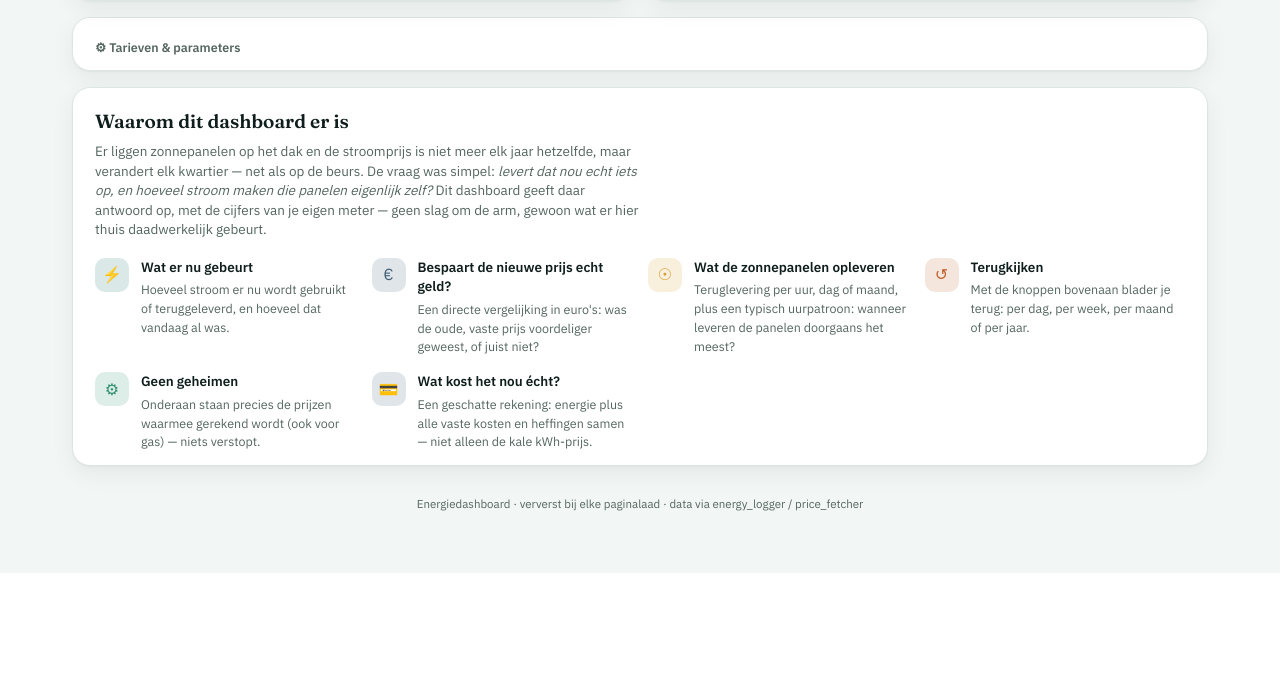
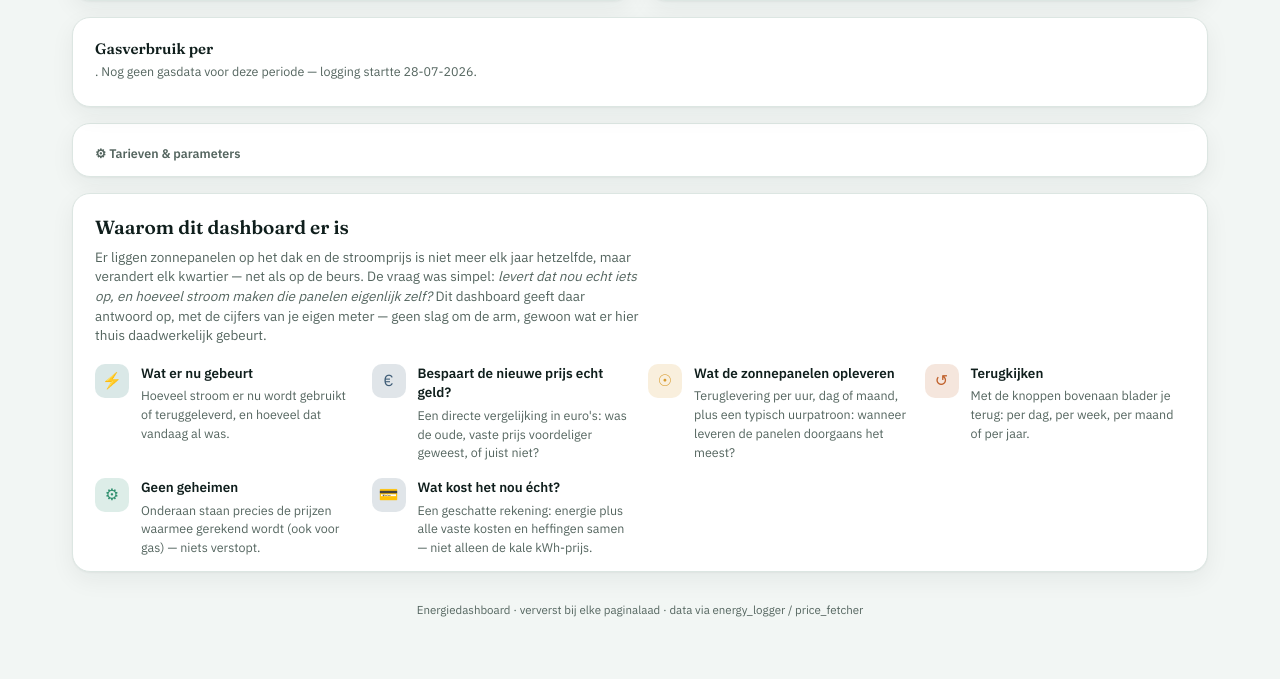
Before and after one commit to jacobv32424/energiedashboard, a Flask app: template templates/dashboard.html in a window 1280 px wide. Shown: the part 1026-1705 px from the top of the page. Before the commit the page ends 1599 px from the top, so only its background shows below. Run offline with Flask 3, Linux system fonts and the light colour scheme; the template is opened without the code that fills it, so the values that code supplies are empty.

Commit message:
Gasverbruik-grafiek toevoegen (per uur/dag/maand, afhankelijk van periode)
Analoog aan de elektriciteitsverbruik-grafiek, met een eigen kleur.
Toont terecht niets voor periodes van vóór 28-07-2026 (toen gaslogging
startte). Handleiding bijgewerkt.

Co-Authored-By: Claude Sonnet 5 <noreply@anthropic.com>

```diff
--- a/app.py
+++ b/app.py
@@ -35,6 +35,7 @@ def dashboard():
         rekening=dataset.geschatte_rekening(kosten),
         vermogen=dataset.vermogen_serie(periode, referentie),
         verbruik=dataset.verbruik_per_periode(periode, referentie),
+        gas=dataset.gas_per_periode(periode, referentie),
         zonpatroon=dataset.zonpatroon_per_uur(),
         kosten=kosten,
         periode=periode,
--- a/dataset.py
+++ b/dataset.py
@@ -222,6 +222,40 @@ def verbruik_per_periode(periode: str, referentie: date) -> list[dict]:
             "label": labels[sleutel],
             "import_kwh": round(max(0.0, v["laatste_import"] - v["eerste_import"]), 3),
             "export_kwh": round(max(0.0, v["laatste_export"] - v["eerste_export"]), 3),
+        })
+    return resultaat
+
+
+def gas_per_periode(periode: str, referentie: date) -> list[dict]:
+    """Gasverbruik (m3), gebucket op dezelfde granulariteit als
+    verbruik_per_periode(). Alleen import -- gas heeft geen teruglevering.
+    Gas wordt pas sinds 28-07-2026 gelogd, dus oudere periodes tonen niets."""
+    start_utc, eind_utc = _periode_grenzen(periode, referentie)
+    granulariteit = _BUCKET_PER_PERIODE[periode]
+
+    conn = _connect()
+    rijen = conn.execute(
+        "SELECT timestamp, gas_m3 FROM metingen "
+        "WHERE timestamp >= ? AND timestamp < ? AND gas_m3 IS NOT NULL ORDER BY timestamp ASC",
+        (start_utc.isoformat(), eind_utc.isoformat()),
+    ).fetchall()
+    conn.close()
+
+    per_bucket: dict[str, dict] = {}
+    labels: dict[str, str] = {}
+    for r in rijen:
+        sleutel, label = _bucket_info(r["timestamp"], granulariteit)
+        labels[sleutel] = label
+        if sleutel not in per_bucket:
+            per_bucket[sleutel] = {"eerste": r["gas_m3"]}
+        per_bucket[sleutel]["laatste"] = r["gas_m3"]
+
+    resultaat = []
+    for sleutel in sorted(per_bucket):
+        v = per_bucket[sleutel]
+        resultaat.append({
+            "label": labels[sleutel],
+            "gas_m3": round(max(0.0, v["laatste"] - v["eerste"]), 3),
         })
     return resultaat
 
--- a/templates/dashboard.html
+++ b/templates/dashboard.html
@@ -16,19 +16,20 @@
   --import:#C1622D;        /* verbruik van het net */
   --export:#D89B2E;        /* teruglevering / zon */
   --prijs:#3E5C76;         /* dynamische prijs */
+  --gas:#5B7FA6;           /* gas */
   --goed:#2F8F6E; --schaduw: 0 1px 2px rgba(15,30,28,.04), 0 8px 24px rgba(15,30,28,.06);
 }
 :root[data-theme="dark"]{
   --papier:#0E1A19; --paneel:#152423; --inkt:#EAF2EF; --inkt-zacht:#93A6A0;
   --lijn:#233634;
-  --accent:#4FBDB6; --import:#E8895B; --export:#F0C05C; --prijs:#7C9CC0; --goed:#5FC79A;
+  --accent:#4FBDB6; --import:#E8895B; --export:#F0C05C; --prijs:#7C9CC0; --gas:#8FADD6; --goed:#5FC79A;
   --schaduw: 0 1px 2px rgba(0,0,0,.2), 0 12px 28px rgba(0,0,0,.35);
 }
 @media (prefers-color-scheme: dark){
   :root:not([data-theme="light"]){
     --papier:#0E1A19; --paneel:#152423; --inkt:#EAF2EF; --inkt-zacht:#93A6A0;
     --lijn:#233634;
-    --accent:#4FBDB6; --import:#E8895B; --export:#F0C05C; --prijs:#7C9CC0; --goed:#5FC79A;
+    --accent:#4FBDB6; --import:#E8895B; --export:#F0C05C; --prijs:#7C9CC0; --gas:#8FADD6; --goed:#5FC79A;
     --schaduw: 0 1px 2px rgba(0,0,0,.2), 0 12px 28px rgba(0,0,0,.35);
   }
 }
@@ -250,6 +251,17 @@ table.tarieftabel td:last-child{text-align:right; font-family:"IBM Plex Mono",mo
         {% endif %}
       </div>
     </div>
+
+    <div class="paneel">
+      <h2>Gasverbruik per {{ {"dag":"uur","week":"dag","maand":"dag","jaar":"maand"}[periode] }}</h2>
+      <div class="uitleg">
+        {{ navigatie.label }}.
+        {% if not gas %}Nog geen gasdata voor deze periode &mdash; logging startte 28-07-2026.{% endif %}
+      </div>
+      {% if gas %}
+      <div class="chart-houder klein"><canvas id="grafiekGas"></canvas></div>
+      {% endif %}
+    </div>
   </section>
 
   {% if rekening %}
@@ -384,6 +396,7 @@ table.tarieftabel td:last-child{text-align:right; font-family:"IBM Plex Mono",mo
 const VERMOGEN = {{ vermogen | tojson }};
 const DAGELIJKS = {{ verbruik | tojson }};
 const ZONPATROON = {{ zonpatroon | tojson }};
+const GAS = {{ gas | tojson }};
 const KOSTEN = {{ kosten | tojson }};
 const HUIDIGE_STAND = {{ stand | tojson }};
 
@@ -409,6 +422,7 @@ function stijl() {
     imp: s.getPropertyValue("--import").trim(),
     exp: s.getPropertyValue("--export").trim(),
     prijs: s.getPropertyValue("--prijs").trim(),
+    gas: s.getPropertyValue("--gas").trim(),
     font: "IBM Plex Sans",
   };
 }
@@ -506,6 +520,27 @@ new Chart(document.getElementById("grafiekDagelijks"), {
   },
 });
 
+const canvasGas = document.getElementById("grafiekGas");
+if (canvasGas && GAS.length) {
+  new Chart(canvasGas, {
+    type: "bar",
+    data: {
+      labels: GAS.map(g => g.label),
+      datasets: [
+        { label: "Gasverbruik (m3)", data: GAS.map(g => g.gas_m3), backgroundColor: s.gas, borderRadius: 5, maxBarThickness: 22 },
+      ],
+    },
+    options: {
+      responsive: true, maintainAspectRatio: false,
+      scales: {
+        x: { grid: { display: false }, ticks: { color: s.inktZacht } },
+        y: { grid: { color: s.lijn }, ticks: { color: s.inktZacht }, title: { display: true, text: "m³", color: s.inktZacht } },
+      },
+      plugins: { legend: { display: false } },
+    },
+  });
+}
+
 new Chart(document.getElementById("grafiekKosten"), {
   type: "line",
   data: {
```
Also changed, not shown: Handleiding.md (+4 -0 lines).
